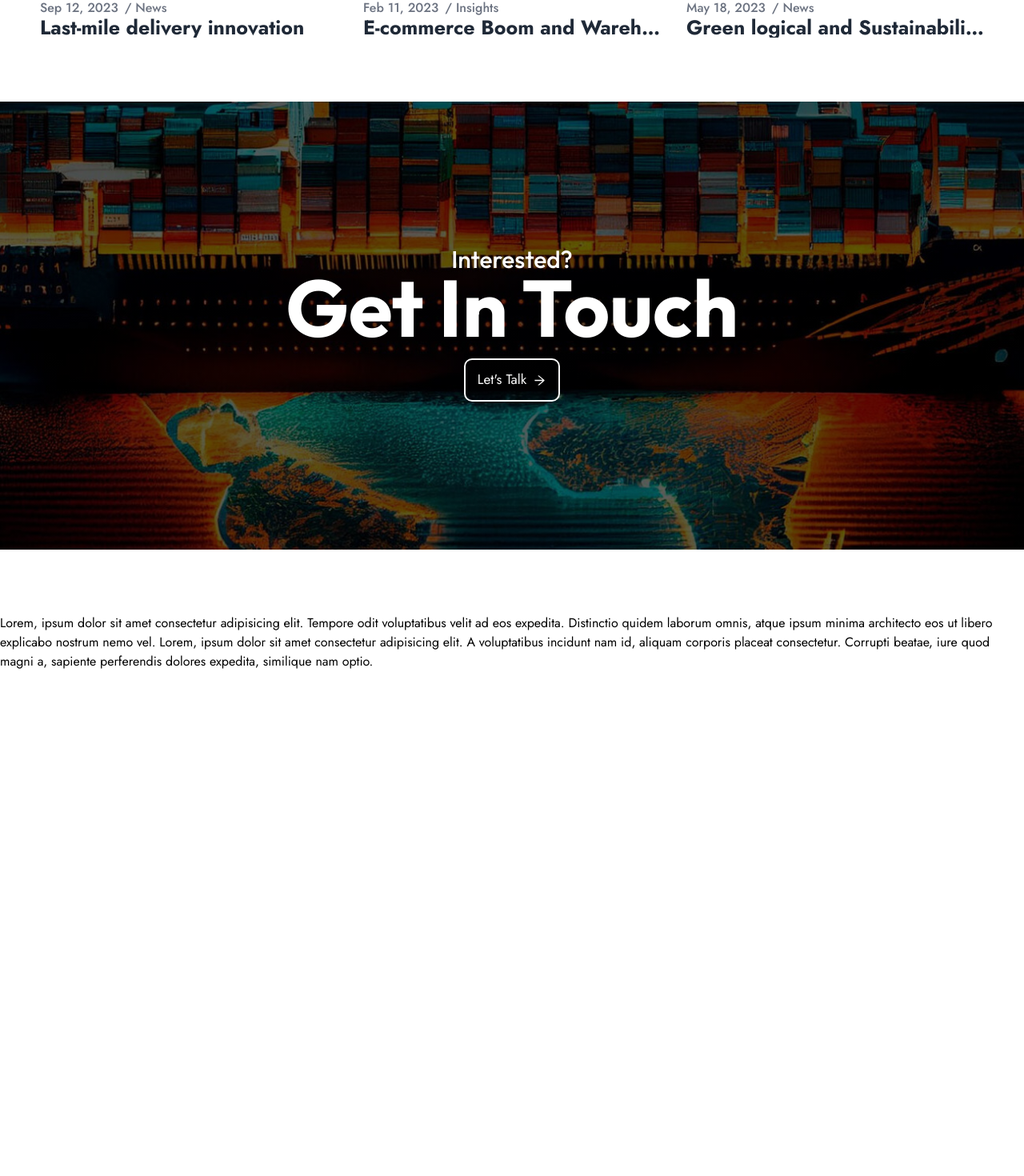
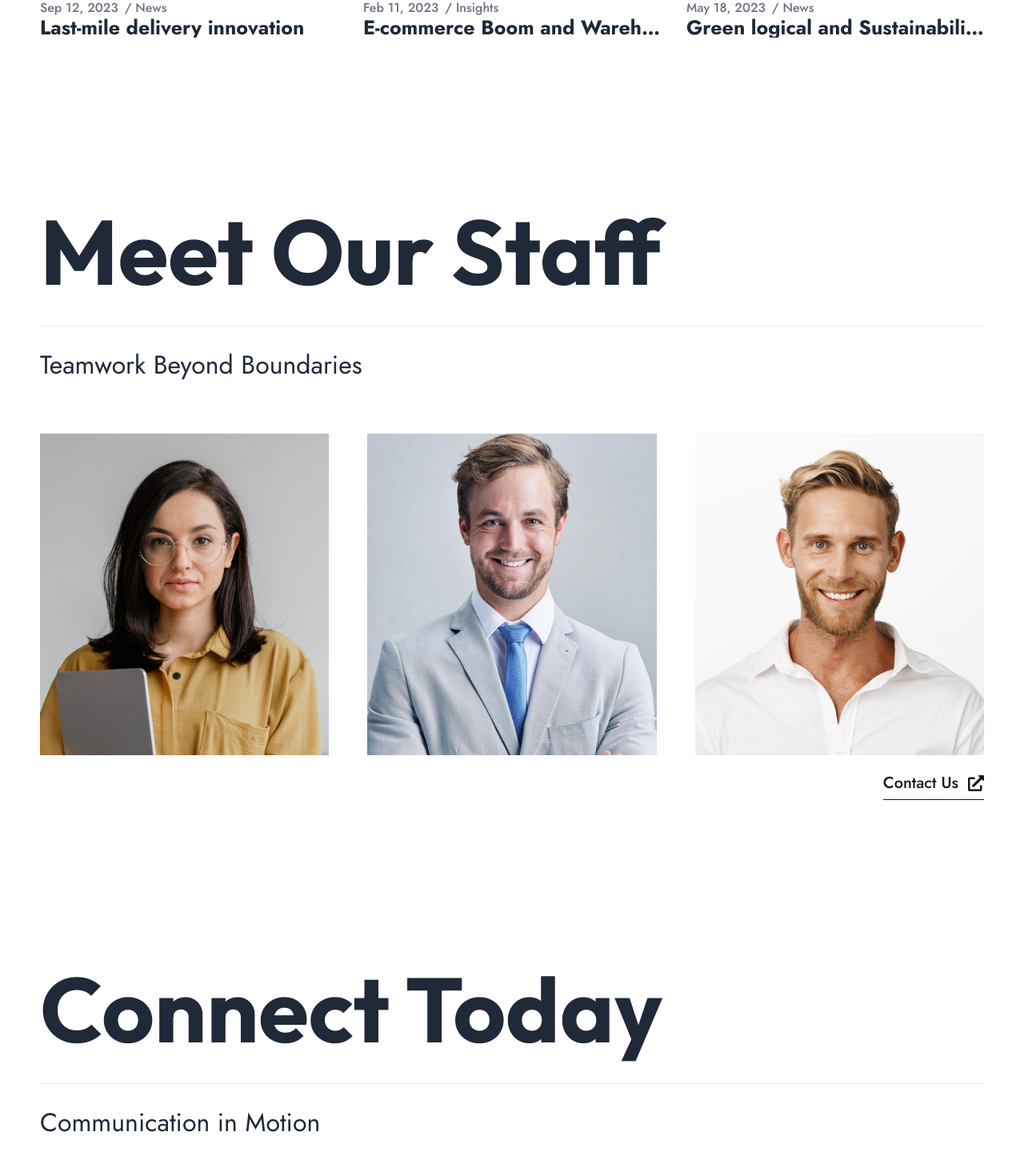
Before and after one commit to theblvckdev/logistical, a React (Create React App) app: page / in a window 1280 px wide. Shown: the part 5700-7170 px from the top of the page at 80% size. Before the commit the page ends 6619 px from the top, so only its background shows below. Built offline with nearby package versions, Linux system fonts and the light colour scheme.

Commit message:
code update

```diff
--- a/src/components/contactRef.jsx
+++ b/src/components/contactRef.jsx
@@ -5,20 +5,33 @@ import * as AiIcons from 'react-icons/ai'
 const ContactRef = () => {
   return (
     <>
-      <section className='contact_ref py-[5rem] h-[70vh] items-center justify-center flex overflow-hidden'>
+      <section className='our_staff pt-[5rem] bg-white overflow-hidden'>
+        <div className='px-[20px] lg:px-[50px] w-full'>
+          <h1 data-aos="fade-right" data-aos-duration="2000" className='text-gray-800 mt-[50px] font-[700] text-[40px] leading-[40px] md:text-[66px] md:leading-[66px] xl:text-[114px] xl:leading-[114px]'>
+            Connect Today
+          </h1>
+          <hr className='mt-9' />
+          <div className="mt-8">
+            <h3 data-aos="fade-in" data-aos-duration="2000" className='mt-5 text-[18px] leading-[18px] lg:text-[32px] lg:leading-[32px] text-gray-800 font-[400]'>
+              Communication in Motion
+            </h3>
+          </div>
+        </div>
+        <div className='contact_ref mt-[5rem] py-[5rem] h-[70vh] items-center justify-center flex overflow-hidden'>
           <div className="text-center">
-          <h4 data-aos="fade-up" data-aos-duration="2000" className='text-white text-[30px] leading-[20px] font-[500]'>
-            Interested?
+            <h1 data-aos="fade-in" data-aos-duration="2000" className='text-white  font-[700] text-[40px] leading-[40px] md:text-[50px] md:leading-[50px] xl:text-[70px] xl:leading-[100px]'>
+              Have a project in mind?
+            </h1>
+            <h4 data-aos="fade-in" data-aos-duration="2000" className='text-white text-[30px] mt-5 leading-[20px] font-[400]'>
+              Do not hesitate to say Hello
             </h4>
-          <h1 data-aos="fade-up" data-aos-duration="2000" className='text-white  font-[700] text-[40px] leading-[40px] md:text-[66px] md:leading-[66px] xl:text-[100px] xl:leading-[100px]'>
-            Get In Touch
-          </h1>
-          <div className="mt-4 flex justify-center" data-aos="fade-up" data-aos-duration="2000">
+            <div className="mt-5 flex justify-center" data-aos="fade-in" data-aos-duration="2000">
               <Link to={'/contact'} className='no-underline'>
                 <button className='ring-2 text-[17px] ring-white py-[12px] px-[15px] rounded-[8px] text-white flex items-center justify-center gap-2'>
                   <span>Let's Talk</span> <AiIcons.AiOutlineArrowRight />
                 </button>
               </Link>
+            </div>
           </div>
         </div>
       </section>
--- a/src/components/projects.jsx
+++ b/src/components/projects.jsx
@@ -9,7 +9,7 @@ const Projects = () => {
         {projectsImageData.map((projectData, index) => {
           const { imageURL, imageDescription, projectTitle } = projectData;
           return (
-            <div key={index} data-aos="fade-up" data-aos-duration="3000" className='h-[200px] md:h-[180px] lg:h-[150px] xl:h-[200px] relative project_image_wrap w-full rounded-[10px] overflow-hidden'>
+            <div key={index} data-aos="fade-up" data-aos-duration="2000" className='h-[200px] md:h-[180px] lg:h-[150px] xl:h-[200px] relative project_image_wrap w-full rounded-[10px] overflow-hidden'>
               <img src={imageURL} width={'100%'} className='duration-700' alt={imageDescription} />
               <div className="image_overlay z-[1] absolute h-full w-full top-0 left-0"></div>
               <div className="bottom-0 left-0 p-[20px] w-full text-white absolute z-[2]">
--- /dev/null
+++ b/src/data/staffData.js
@@ -0,0 +1,21 @@
+import staffOne from '../assets/images/t-01.jpg'
+import staffTwo from '../assets/images/t-02.jpg'
+import staffThree from '../assets/images/t-03.jpg'
+
+export const staffData = [
+  {
+    staffName: "Alisson Taylor",
+    staffPosition: "Team Manager",
+    imageUrl: staffOne
+  },
+  {
+    staffName: "John Doe",
+    staffPosition: "CEO",
+    imageUrl: staffThree
+  },
+  {
+    staffName: "Allen Iverson",
+    staffPosition: "CTO",
+    imageUrl: staffTwo
+  }
+]
--- a/src/pages/home/assets/sass/home.scss
+++ b/src/pages/home/assets/sass/home.scss
@@ -4,6 +4,14 @@
   background-attachment: fixed;
   background-size: cover;
   background-repeat: no-repeat;
+}
+
+// .staff_card:nth-child(2) {
+//   margin-top: -20px !important;
+// }
+
+.staff_card:hover .absolute {
+  bottom: 0 !important;
 }
 
 .hero_social_btn {
--- /dev/null
+++ b/src/pages/home/components/ourStaff.jsx
@@ -0,0 +1,59 @@
+import React from 'react'
+import { staffData } from '../../../data/staffData'
+import * as BsIcons from 'react-icons/bs'
+import * as FaIcons from 'react-icons/fa'
+import { Link } from 'react-router-dom'
+
+const OurStaff = () => {
+  return (
+    <>
+      <section className="our_staff py-[5rem] bg-white overflow-hidden">
+        <div className="px-[20px] lg:px-[50px] w-full">
+          <h1 data-aos="fade-right" data-aos-duration="2000" className='text-gray-800 mt-[50px] font-[700] text-[40px] leading-[40px] md:text-[66px] md:leading-[66px] xl:text-[114px] xl:leading-[114px]'>
+            Meet Our Staff
+          </h1>
+          <hr className='mt-9' />
+          <div className="mt-8">
+            <h3 data-aos="fade-up" data-aos-duration="2000" className='mt-5 text-[18px] leading-[18px] lg:text-[32px] lg:leading-[32px] text-gray-800 font-[400]'>
+              Teamwork Beyond Boundaries
+            </h3>
+            <div className="grid md:grid-cols-2 lg:grid-cols-3 gap-[3rem] mt-[50px]">
+              {staffData.map((data, index) => {
+                const { staffName, staffPosition, imageUrl } = data;
+                return (
+                  <div key={index} data-aos="fade-up" data-aos-duration="2000" className='h-full mt-[20px] overflow-hidden w-full staff_card'>
+                    <div className="relative overflow-hidden">
+                      <img src={imageUrl} width={'100%'} alt={staffName} />
+                      <div className="bg-white absolute duration-300 -bottom-[100%] left-0 right-0 p-[20px]">
+                        <h4 className='text-gray-800 leading-[30px] text-[30px] font-[500]'>
+                          {staffName}
+                        </h4>
+                        <h5 className='text-gray-500 leading-[18px] text-[18px]'>
+                          {staffPosition}
+                        </h5>
+                        <div className="mt-3">
+                          <div className="flex gap-3 text-gray-500">
+                            <BsIcons.BsTwitter />
+                            <BsIcons.BsInstagram />
+                            <BsIcons.BsLinkedin />
+                            <BsIcons.BsEnvelope />
+                          </div>
+                        </div>
+                      </div>
+                    </div>
+                  </div>
+                )
+              })}
+            </div>
+            <Link to={'/contact'} data-aos="fade-left" data-aos-duration="2000" className='no-underline mt-[20px] ml-auto text-gray-900 relative w-fit before:absolute before:-bottom-[20%] before:left-0 before:h-[1px] before:bg-gray-900 before:w-full duration-500 hover:before:w-0 before:duration-500 font-[500] text-[20px] flex items-center gap-3'>
+              <span>Contact Us</span>
+              <FaIcons.FaExternalLinkAlt />
+            </Link>
+          </div>
+        </div>
+      </section>
+    </>
+  )
+}
+
+export default OurStaff
--- a/src/pages/home/home.jsx
+++ b/src/pages/home/home.jsx
@@ -10,7 +10,7 @@ import CarouselSlider from './components/slider'
 import Triumphs from './components/triumps'
 import Highlights from './components/highlights'
 import ContactRef from '../../components/contactRef'
-import Footer from '../../components/footer'
+import OurStaff from './components/ourStaff'
 
 const HomePage = () => {
   return (
@@ -25,8 +25,8 @@ const HomePage = () => {
         <CarouselSlider />
         <Triumphs />
         <Highlights />
+        <OurStaff />
         <ContactRef />
-        <Footer />
       </main>
     </>
   )
```
Also changed, not shown: 1 other file (tests, documents, lock files or other folders). Lines whose indentation alone changed are shown as unchanged.
